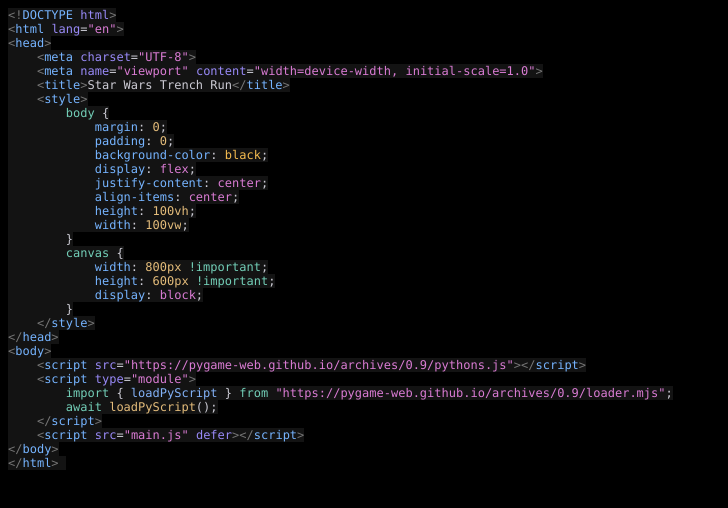
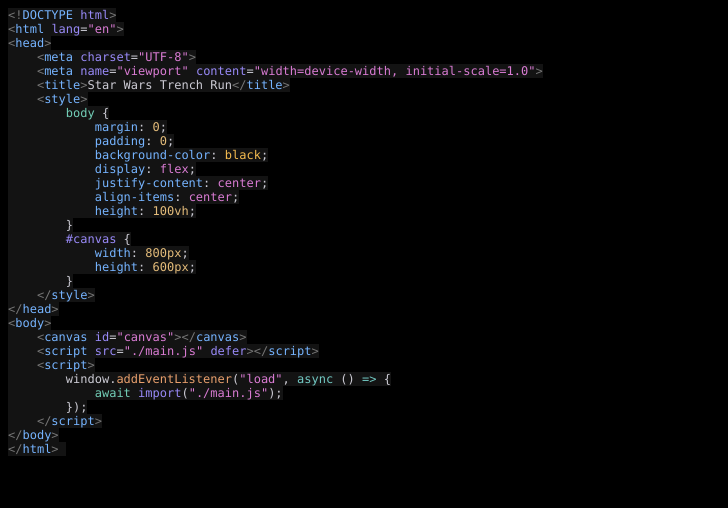
Before and after one commit to ayedreeean/star-wars-trench-run, a plain HTML site: page index.html in a window 1280 px wide. Shown: the whole page, without its empty margins (0-728 px from the left). Drawn offline with Linux system fonts and the light colour scheme.

Commit message:
Fix web init

```diff
--- a/index.html
+++ b/index.html
@@ -22,7 +22,8 @@
     span.s8 {font-kerning: none; color: #73cfb8; background-color: #131313; -webkit-text-stroke: 0px #73cfb8}
     span.s9 {font-kerning: none; color: #e5bd7b; background-color: #131313; -webkit-text-stroke: 0px #e5bd7b}
     span.s10 {font-kerning: none; color: #f5bc50; background-color: #131313; -webkit-text-stroke: 0px #f5bc50}
-    span.s11 {font-kerning: none; color: #83b2f8; background-color: #131313; -webkit-text-stroke: 0px #83b2f8}
+    span.s11 {font-kerning: none; color: #e9a06d; background-color: #131313; -webkit-text-stroke: 0px #e9a06d}
+    span.s12 {font-kerning: none; color: #72c9c3; background-color: #131313; -webkit-text-stroke: 0px #72c9c3}
   </style>
 </head>
 <body>
@@ -41,22 +42,21 @@
 <p class="p4"><span class="s2"><span class="Apple-converted-space">            </span></span><span class="s7">justify-content</span><span class="s2">: </span><span class="s6">center</span><span class="s2">;</span></p>
 <p class="p4"><span class="s2"><span class="Apple-converted-space">            </span></span><span class="s7">align-items</span><span class="s2">: </span><span class="s6">center</span><span class="s2">;</span></p>
 <p class="p4"><span class="s2"><span class="Apple-converted-space">            </span></span><span class="s7">height</span><span class="s2">: </span><span class="s9">100vh</span><span class="s2">;</span></p>
-<p class="p4"><span class="s2"><span class="Apple-converted-space">            </span></span><span class="s7">width</span><span class="s2">: </span><span class="s9">100vw</span><span class="s2">;</span></p>
 <p class="p4"><span class="s2"><span class="Apple-converted-space">        </span>}</span></p>
-<p class="p4"><span class="s2"><span class="Apple-converted-space">        </span></span><span class="s8">canvas</span><span class="s2"> {</span></p>
-<p class="p4"><span class="s2"><span class="Apple-converted-space">            </span></span><span class="s7">width</span><span class="s2">: </span><span class="s9">800px</span><span class="s6"> </span><span class="s8">!important</span><span class="s2">;</span></p>
-<p class="p4"><span class="s2"><span class="Apple-converted-space">            </span></span><span class="s7">height</span><span class="s2">: </span><span class="s9">600px</span><span class="s6"> </span><span class="s8">!important</span><span class="s2">;</span></p>
-<p class="p4"><span class="s2"><span class="Apple-converted-space">            </span></span><span class="s7">display</span><span class="s2">: </span><span class="s6">block</span><span class="s2">;</span></p>
+<p class="p4"><span class="s2"><span class="Apple-converted-space">        </span></span><span class="s4">#canvas</span><span class="s2"> {</span></p>
+<p class="p4"><span class="s2"><span class="Apple-converted-space">            </span></span><span class="s7">width</span><span class="s2">: </span><span class="s9">800px</span><span class="s2">;</span></p>
+<p class="p4"><span class="s2"><span class="Apple-converted-space">            </span></span><span class="s7">height</span><span class="s2">: </span><span class="s9">600px</span><span class="s2">;</span></p>
 <p class="p4"><span class="s2"><span class="Apple-converted-space">        </span>}</span></p>
 <p class="p1"><span class="s5"><span class="Apple-converted-space">    </span></span><span class="s1">&lt;/</span><span class="s2">style</span><span class="s1">&gt;</span></p>
 <p class="p1"><span class="s1">&lt;/</span><span class="s2">head</span><span class="s1">&gt;</span></p>
 <p class="p1"><span class="s1">&lt;</span><span class="s2">body</span><span class="s1">&gt;</span></p>
-<p class="p3"><span class="s5"><span class="Apple-converted-space">    </span></span><span class="s1">&lt;</span><span class="s7">script</span><span class="s3"> </span><span class="s4">src</span><span class="s5">=</span><span class="s2">"https://pygame-web.github.io/archives/0.9/pythons.js"</span><span class="s1">&gt;&lt;/</span><span class="s7">script</span><span class="s1">&gt;</span></p>
-<p class="p3"><span class="s5"><span class="Apple-converted-space">    </span></span><span class="s1">&lt;</span><span class="s7">script</span><span class="s3"> </span><span class="s4">type</span><span class="s5">=</span><span class="s2">"module"</span><span class="s1">&gt;</span></p>
-<p class="p3"><span class="s5"><span class="Apple-converted-space">        </span></span><span class="s8">import</span><span class="s5"> { </span><span class="s11">loadPyScript</span><span class="s5"> } </span><span class="s8">from</span><span class="s5"> </span><span class="s2">"https://pygame-web.github.io/archives/0.9/loader.mjs"</span><span class="s5">;</span></p>
-<p class="p4"><span class="s2"><span class="Apple-converted-space">        </span></span><span class="s8">await</span><span class="s2"> </span><span class="s9">loadPyScript</span><span class="s2">();</span></p>
+<p class="p1"><span class="s5"><span class="Apple-converted-space">    </span></span><span class="s1">&lt;</span><span class="s2">canvas</span><span class="s3"> </span><span class="s4">id</span><span class="s5">=</span><span class="s6">"canvas"</span><span class="s1">&gt;&lt;/</span><span class="s2">canvas</span><span class="s1">&gt;</span></p>
+<p class="p1"><span class="s5"><span class="Apple-converted-space">    </span></span><span class="s1">&lt;</span><span class="s2">script</span><span class="s3"> </span><span class="s4">src</span><span class="s5">=</span><span class="s6">"./main.js"</span><span class="s3"> </span><span class="s4">defer</span><span class="s1">&gt;&lt;/</span><span class="s2">script</span><span class="s1">&gt;</span></p>
+<p class="p1"><span class="s5"><span class="Apple-converted-space">    </span></span><span class="s1">&lt;</span><span class="s2">script</span><span class="s1">&gt;</span></p>
+<p class="p4"><span class="s2"><span class="Apple-converted-space">        </span>window.</span><span class="s11">addEventListener</span><span class="s2">(</span><span class="s6">"load"</span><span class="s2">, </span><span class="s12">async</span><span class="s2"> () </span><span class="s12">=&gt;</span><span class="s2"> {</span></p>
+<p class="p4"><span class="s2"><span class="Apple-converted-space">            </span></span><span class="s8">await</span><span class="s2"> </span><span class="s4">import</span><span class="s2">(</span><span class="s6">"./main.js"</span><span class="s2">);</span></p>
+<p class="p4"><span class="s2"><span class="Apple-converted-space">        </span>});</span></p>
 <p class="p1"><span class="s5"><span class="Apple-converted-space">    </span></span><span class="s1">&lt;/</span><span class="s2">script</span><span class="s1">&gt;</span></p>
-<p class="p1"><span class="s5"><span class="Apple-converted-space">    </span></span><span class="s1">&lt;</span><span class="s2">script</span><span class="s3"> </span><span class="s4">src</span><span class="s5">=</span><span class="s6">"main.js"</span><span class="s3"> </span><span class="s4">defer</span><span class="s1">&gt;&lt;/</span><span class="s2">script</span><span class="s1">&gt;</span></p>
 <p class="p1"><span class="s1">&lt;/</span><span class="s2">body</span><span class="s1">&gt;</span></p>
 <p class="p1"><span class="s1">&lt;/</span><span class="s2">html</span><span class="s1">&gt;</span><span class="s5"><span class="Apple-converted-space"> </span></span></p>
 </body>
```
Also changed, not shown: 3 other files.
